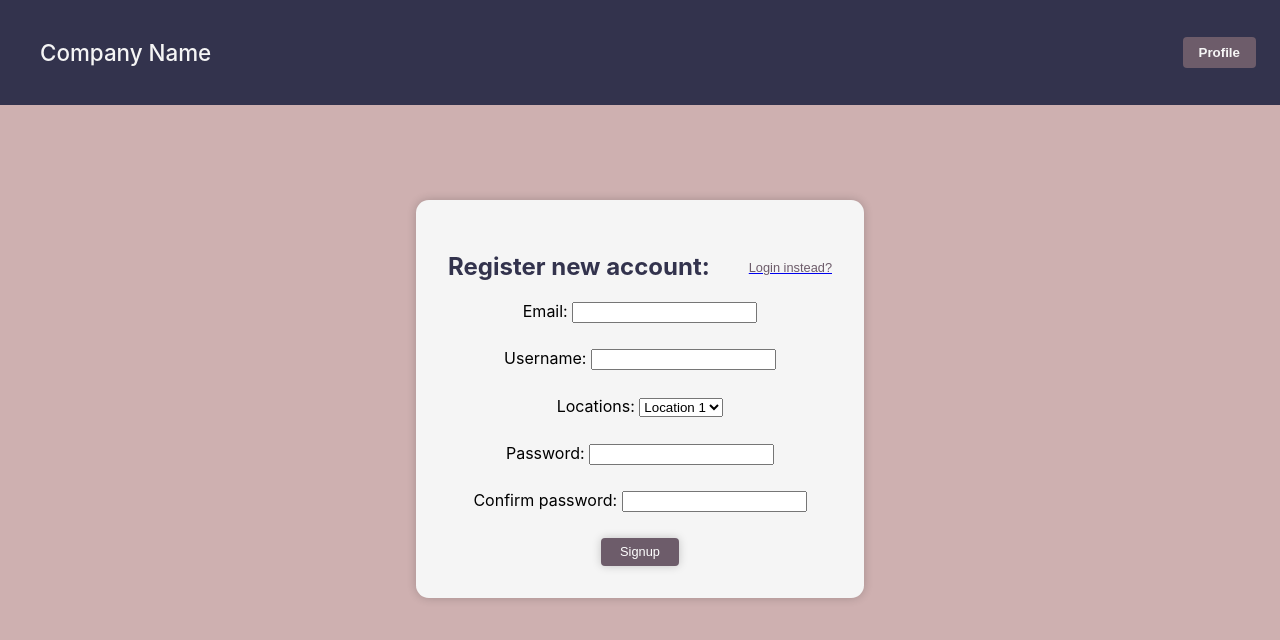
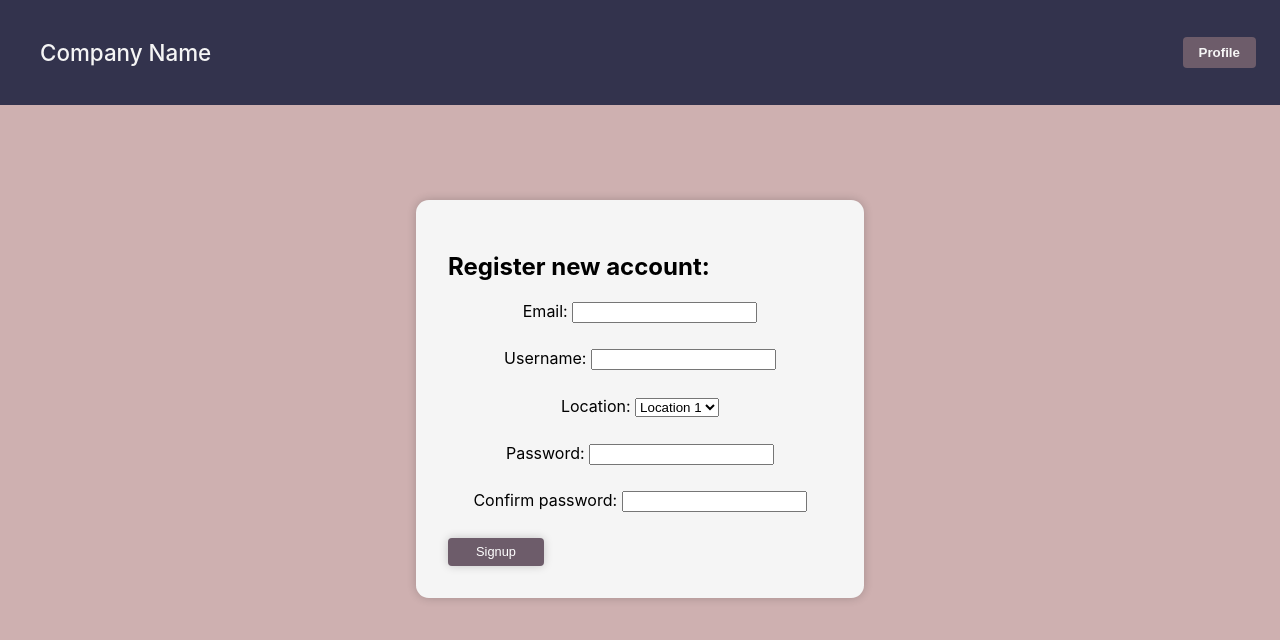
Before and after one commit to AWAP-6/consumer-frontend, a React (Create React App) app: page /register in a window 1280 px wide. Shown: the top 640 px of the page. Built offline with nearby package versions, Linux system fonts and the light colour scheme.

Commit message:
fetched registration

```diff
--- a/package.json
+++ b/package.json
@@ -6,10 +6,11 @@
     "@testing-library/jest-dom": "^5.17.0",
     "@testing-library/react": "^13.4.0",
     "@testing-library/user-event": "^13.5.0",
+    "axios": "^1.6.2",
     "react": "^18.2.0",
     "react-dom": "^18.2.0",
     "react-router-dom": "^6.18.0",
-    "react-scripts": "5.0.1",
+    "react-scripts": "^5.0.1",
     "web-vitals": "^2.1.4"
   },
   "scripts": {
--- /dev/null
+++ b/src/fetch/reg&loginFetch.js
@@ -0,0 +1,23 @@
+import axios from "axios";
+
+export const registerUser = async (userData) => {
+  try {
+    const response = await axios.post('http://localhost:8080/registration', userData, {
+      headers: {
+        'Content-Type': 'application/json',
+      }
+    });
+    return response.data;
+  } catch (error) {
+    if (error.response) {
+      console.error('There has been a problem with your fetch operation:', error.response);
+      throw new Error(error.response.data.message || 'Unknown error occurred');
+    } else if (error.request) {
+      console.error('No response received:', error.request);
+      throw new Error('No response received');
+    } else {
+      console.error('Error setting up request:', error.message);
+      throw new Error('Error setting up request');
+    }
+  }
+};
--- a/src/pages/Register.js
+++ b/src/pages/Register.js
@@ -1,51 +1,83 @@
-import React from "react";
-import { Link } from "react-router-dom";
+import React, { useState } from 'react';
+import { useNavigate } from 'react-router-dom';
 import "../styles/Register.css";
 import Header from "./Header.js";
+import { registerUser } from '../fetch/reg&loginFetch';
 
-const Register = () => (
+const Register = () => {
+  const [email, setEmail] = useState('');
+  const [username, setUsername] = useState('');
+  const [lockerLocationId, setLocation] = useState('location1');
+  const [password, setPassword] = useState('');
+  const [confirmPassword, setConfirmPassword] = useState('');
+  const navigate = useNavigate();
+
+  const handleRegister = async (event) => {
+    event.preventDefault();
+    if (password !== confirmPassword) {
+      alert('Passwords are not the same!');
+      return;
+    }
+
+    const userData = {
+      email,
+      username,
+      lockerLocationId,
+      password
+    };
+    console.log(userData)
+    try {
+      const response = await registerUser(userData);
+      if (response.success) {
+        alert(response.message);
+        navigate('/');
+      } else {
+        alert(response.message || 'Registration error.');
+      }
+      } catch (error) {
+      alert(`Error: ${error.message}`);
+    }
+  };
+
+  return (
     <div>
       <Header />
       <div className="register-container">
         <div className="top-container">
-        <h2 className="font-bold">Register new account:</h2>
-        <Link to="/">
-          <button className="login-instead">Login instead?</button>
-        </Link>
+          <h2>Register new account:</h2>
         </div>
-      <form className="form-styles">
+        <form className="form-styles" onSubmit={handleRegister}>
           <div className="input-styles">
             <label>Email: </label>
-          <input type="text" className="input-field" />
+            <input type="text" value={email} name='email' onChange={(e) => setEmail(e.target.value)} required />
           </div>
           <div className="input-styles">
             <label>Username: </label>
-          <input type="text" className="input-field" />
+            <input type="text" value={username} name='username' onChange={(e) => setUsername(e.target.value)} required />
           </div>
           <div className="input-styles">
-          <label>Locations: </label>
-          <select className="input-field">
-            <option value="location1">Location 1</option>
-            <option value="location2">Location 2</option>
-            <option value="location3">Location 3</option>
-            <option value="location4">Location 4</option>
-            <option value="location5">Location 5</option>
+            <label>Location: </label>
+            <select value={lockerLocationId} name='lockerLocationId' onChange={(e) => setLocation(e.target.value)} required>
+              <option value="1">Location 1</option>
+              <option value="2">Location 2</option>
+              <option value="3">Location 3</option>
+              <option value="4">Location 4</option>
+              <option value="5">Location 5</option>
             </select>
           </div>
           <div className="input-styles">
             <label>Password: </label>
-          <input type="password" className="input-field" />
+            <input type="password" value={password} name='password' onChange={(e) => setPassword(e.target.value)} required />
           </div>
           <div className="input-styles">
             <label>Confirm password: </label>
-          <input type="password" className="input-field" />
+            <input type="password" value={confirmPassword} onChange={(e) => setConfirmPassword(e.target.value)} required />
           </div>
-        <Link to="/packetstatus">
-          <button className="register-button">Signup</button>
-        </Link>
+          <button type="submit" className="register-button">Signup</button>
         </form>
       </div>
     </div>
   );
+};
 
 export default Register;
```
Also changed, not shown: 1 other file (tests, documents, lock files or other folders). Lines whose indentation alone changed are shown as unchanged.
